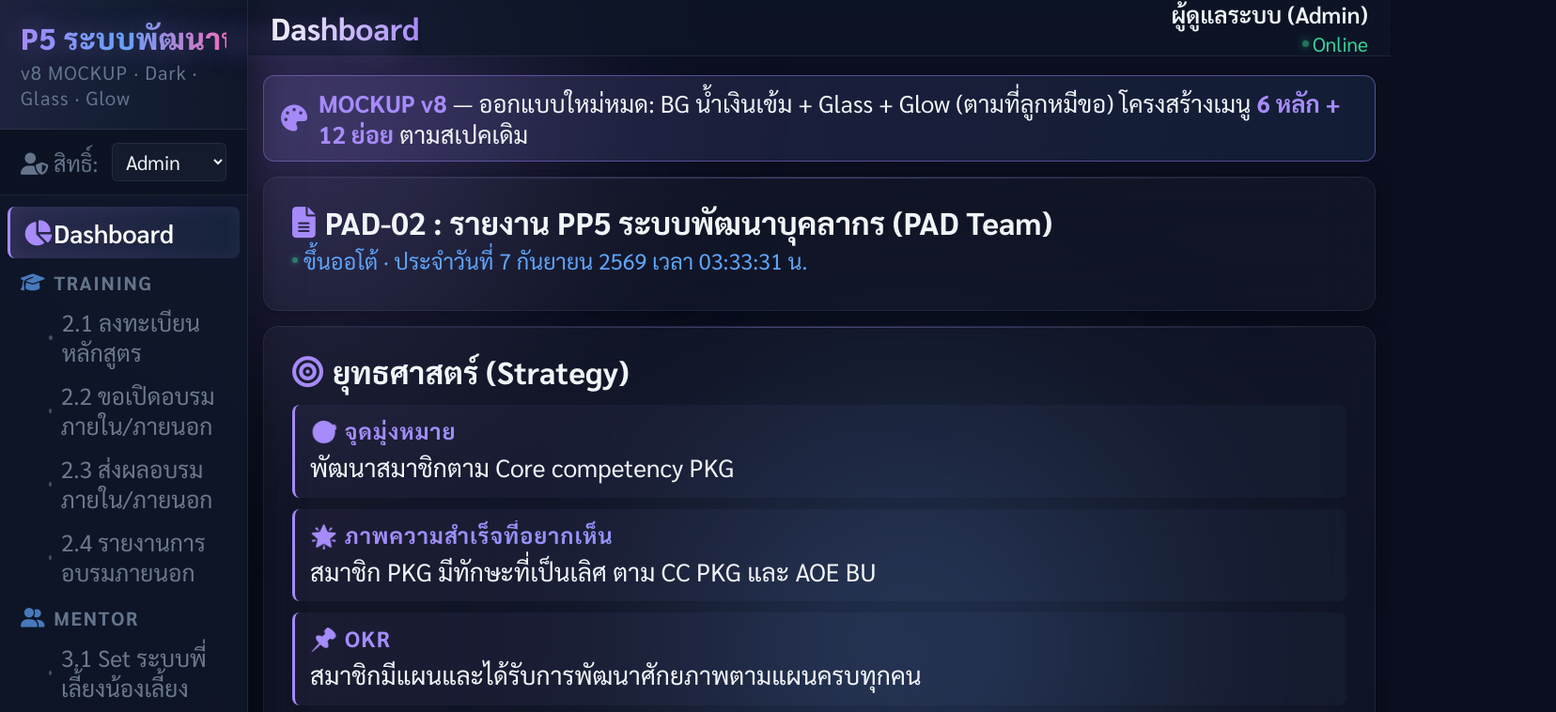
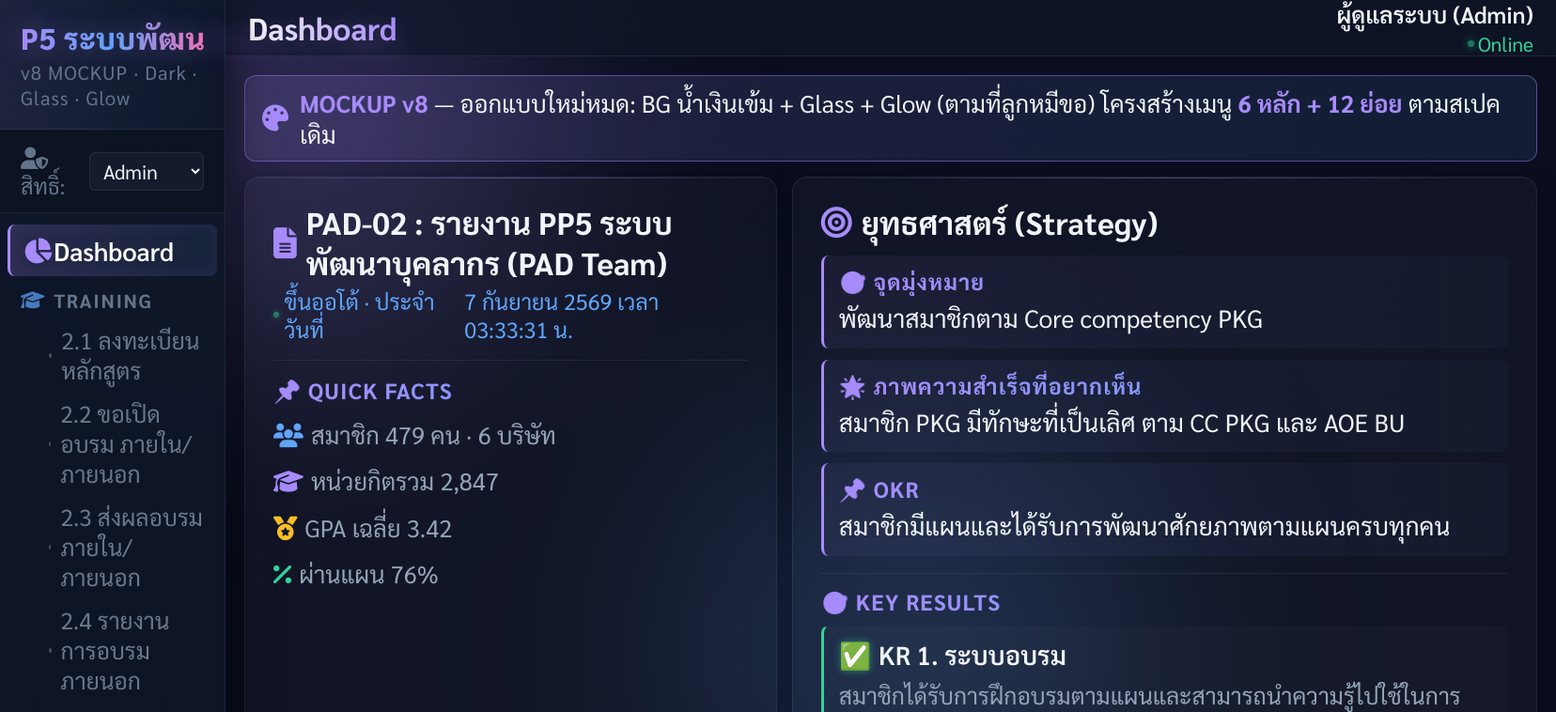
Before and after one commit to nattharinee-PAD/P5-dashboard, a plain HTML site: page dashboard/P5-Dashboard-v8-MOCKUP-DarkGlow.html in a window 1280 px wide. Shown: the top 758 px of the page at 94% size, 1656 px wide, since content can reach past the window. Drawn offline with Linux system fonts and the light colour scheme.

Commit message:
style(p5-v8): layout 2-col (Header+Strategy side-by-side) + sidebar 240px + container 1400px

```diff
--- a/dashboard/P5-Dashboard-v8-MOCKUP-DarkGlow.html
+++ b/dashboard/P5-Dashboard-v8-MOCKUP-DarkGlow.html
@@ -86,7 +86,7 @@ body::after {
 /* === Sidebar (Dark Glass) === */
 /* ============================================================ */
 .sidebar {
-  width: 264px;
+  width: 240px;
   background: linear-gradient(180deg, rgba(15, 23, 41, 0.95) 0%, rgba(10, 14, 31, 0.95) 100%);
   backdrop-filter: blur(20px); -webkit-backdrop-filter: blur(20px);
   border-right: 1px solid var(--border-slate);
@@ -418,7 +418,16 @@ body::after {
 }
 
 /* Layout */
-#routeContainer { width: 1200px; max-width: 100%; margin: 0 auto; box-sizing: border-box; padding: 0 8px; }
+#routeContainer { width: 1400px; max-width: 100%; margin: 0 auto; box-sizing: border-box; padding: 0 12px; }
+
+/* Layout 2-column: Header + Strategy */
+.layout-row {
+  display: grid;
+  grid-template-columns: 1fr 1.4fr;
+  gap: 16px;
+  margin-bottom: 0;
+}
+.layout-row > .glow-card { margin-bottom: 16px; }
 
 /* Mockup Banner */
 .mockup-banner {
@@ -506,6 +515,9 @@ body::after {
           </div>
         </div>
 
+        <!-- Layout row 1: Header (ซ้าย) + Strategy (ขวา) -->
+        <div class="layout-row">
+
         <!-- ส่วนที่ 1: Header -->
         <div class="glow-card section-1">
           <div class="section-title">
@@ -514,6 +526,15 @@ body::after {
           </div>
           <div class="section-subtitle">
             ขึ้นออโต้ · ประจำวันที่ <span id="timestamp">กำลังโหลด…</span>
+          </div>
+          <div style="margin-top: 18px; padding-top: 16px; border-top: 1px solid var(--border-slate);">
+            <div class="strategy-label" style="margin-bottom: 10px;">📌 Quick Facts</div>
+            <div style="font-size: 0.85em; color: var(--text-secondary); line-height: 1.7;">
+              <div style="margin-bottom: 6px;"><i class="fa-solid fa-users" style="color: var(--neon-cyan); margin-right: 8px;"></i>สมาชิก 479 คน · 6 บริษัท</div>
+              <div style="margin-bottom: 6px;"><i class="fa-solid fa-graduation-cap" style="color: var(--neon-purple); margin-right: 8px;"></i>หน่วยกิตรวม 2,847</div>
+              <div style="margin-bottom: 6px;"><i class="fa-solid fa-medal" style="color: var(--neon-amber); margin-right: 8px;"></i>GPA เฉลี่ย 3.42</div>
+              <div><i class="fa-solid fa-percent" style="color: var(--neon-mint); margin-right: 8px;"></i>ผ่านแผน 76%</div>
+            </div>
           </div>
         </div>
 
@@ -558,6 +579,8 @@ body::after {
             </div>
           </div>
         </div>
+
+        </div><!-- /layout-row -->
 
         <!-- ส่วนที่ 3: KPI Summary (6 บริษัท) -->
         <div class="glow-card kpi-section">
```
